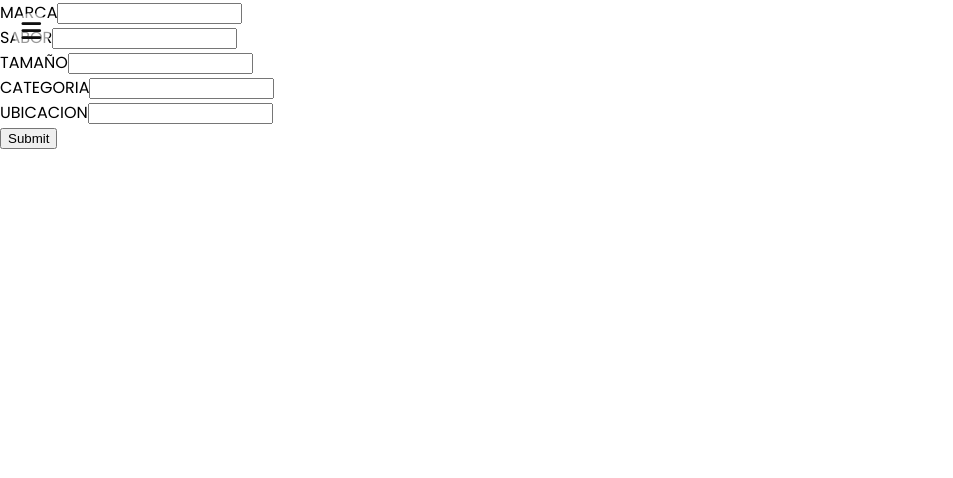
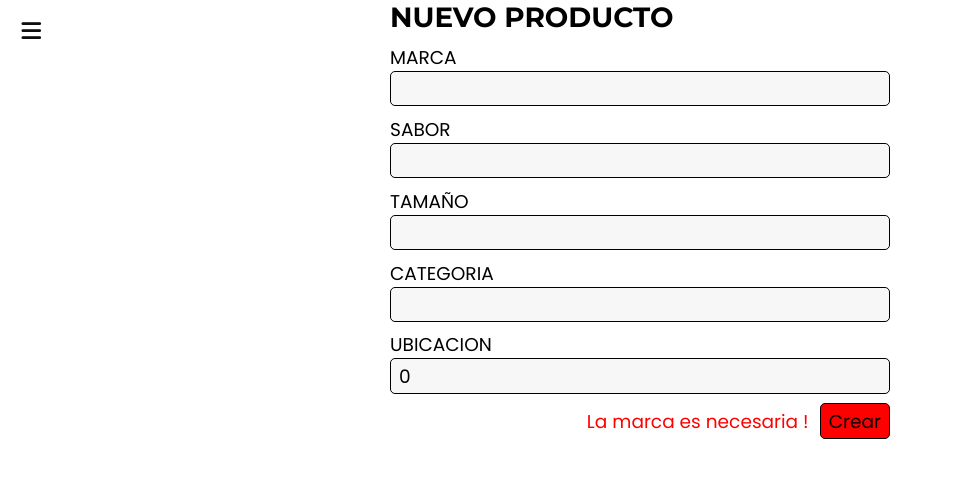
Before and after one commit to Cito2310/react-ts-drink-app, a React (Vite) app: page /create-product in a window 1280 px wide. Shown: the top 478 px of the page, without its empty margins (0-953 px from the left). Built offline with nearby package versions, Linux system fonts and the light colour scheme; no server answers.

Commit message:
Change container form - Added basic style to form products

```diff
--- a/package.json
+++ b/package.json
@@ -1,7 +1,7 @@
 {
   "name": "react-ts-drink-app",
   "private": true,
-  "version": "0.10.2",
+  "version": "0.10.3",
   "type": "module",
   "scripts": {
     "dev": "vite",
--- a/src/form_products/FormNewProduct.tsx
+++ b/src/form_products/FormNewProduct.tsx
@@ -3,7 +3,12 @@ import axios from 'axios';
 import { useForm } from './useForm';
 
 import { IRespProduct } from '../interfaces/IResProduct';
+
 import { InputText } from './InputText';
+import { InputNumber } from './InputNumber';
+
+import "./input-style.scss";
+import "./form-product.scss";
 
 interface props {
     respProduct: IRespProduct,
@@ -24,7 +29,7 @@ export const FormNewProduct = ({respProduct, setRespProduct}: props) => {
     } = useForm({
         brand: "",
         category: "",
-        location: "",
+        location: 0,
         flavor: "",
         size: "",
     })
@@ -37,14 +42,23 @@ export const FormNewProduct = ({respProduct, setRespProduct}: props) => {
     }
 
     return (
-        <form onSubmit={onSubmit}>
-            <InputText label='MARCA' name='brand' value={brand} onInputChange={onInputChange} />
-            <InputText label='SABOR' name='flavor' value={flavor} onInputChange={onInputChange} />
-            <InputText label='TAMAÑO' name='size' value={size} onInputChange={onInputChange} />
-            <InputText label='CATEGORIA' name='category' value={category} onInputChange={onInputChange} />
-            <InputText label='UBICACION' name='location' value={location} onInputChange={onInputChange} />
+        <form className='form-product' onSubmit={onSubmit}>
+            <h2 className='title-form'>NUEVO PRODUCTO</h2>
 
-            <input className="input-submit" type="submit" />
+            <div className='content-form'>
+                <InputText label='MARCA' name='brand' value={brand} onInputChange={onInputChange} />
+                <InputText label='SABOR' name='flavor' value={flavor} onInputChange={onInputChange} />
+                <InputText label='TAMAÑO' name='size' value={size} onInputChange={onInputChange} />
+                <InputText label='CATEGORIA' name='category' value={category} onInputChange={onInputChange} />
+                <InputNumber label='UBICACION' name='location' value={location} onInputChange={onInputChange} />
+            </div>
+
+            <div className='footer-form'>
+                <p className='text-warning'>La marca es necesaria !</p>
+                <input className="input-submit" value="Crear" type="submit"  />
+            </div>
+
+
         </form>
     )
 }
--- /dev/null
+++ b/src/form_products/InputNumber.tsx
@@ -0,0 +1,13 @@
+interface props {
+    label: string,
+    value: number,
+    name: string,
+    onInputChange: ({ target }: React.ChangeEvent<HTMLInputElement>) => void,
+}
+
+export const InputNumber = ({ label, value, name, onInputChange }: props) => (
+    <div className="div-input div-input-number">
+        <label>{label}</label>
+        <input type="number" value={value} name={name} onChange={onInputChange} min={0} max={50}  />
+    </div>
+)
--- /dev/null
+++ b/src/form_products/form-product.scss
@@ -0,0 +1,26 @@
+.form-product {
+    display: flex;
+    flex-direction: column;
+    font-size: 1.16rem;
+    margin: auto;
+    width: 500px;
+
+
+    .title-form {
+        font-family: Montserrat, Poppins, "Open Sans", Roboto , Calibri, Arial, Helvetica, sans-serif;
+        margin: 0 0 0.6rem;
+    }
+
+    .content-form {}
+
+    .footer-form {
+        display: flex;
+        justify-content: flex-end;
+
+        .text-warning {
+            color: red;
+            margin: auto 0;
+            margin-right: 0.7rem;
+        }
+    }
+}
--- /dev/null
+++ b/src/form_products/input-style.scss
@@ -0,0 +1,23 @@
+.div-input {
+    input, label {all: unset}
+
+    display: flex;
+    flex-direction: column;
+    margin-bottom: 0.6rem;
+
+    input {
+        background-color: rgb(247, 247, 247);
+        padding: 0.2rem 0.5rem;
+        border-radius: 5px;
+        border: 1px black solid;
+    }
+}
+
+.input-submit {
+    all: unset;
+
+    padding: 0.2rem 0.5rem;
+    background-color: red;
+    border-radius: 5px;
+    border: 1px black solid;
+}
```
Also changed, not shown: 1 other file (tests, documents, lock files or other folders).
